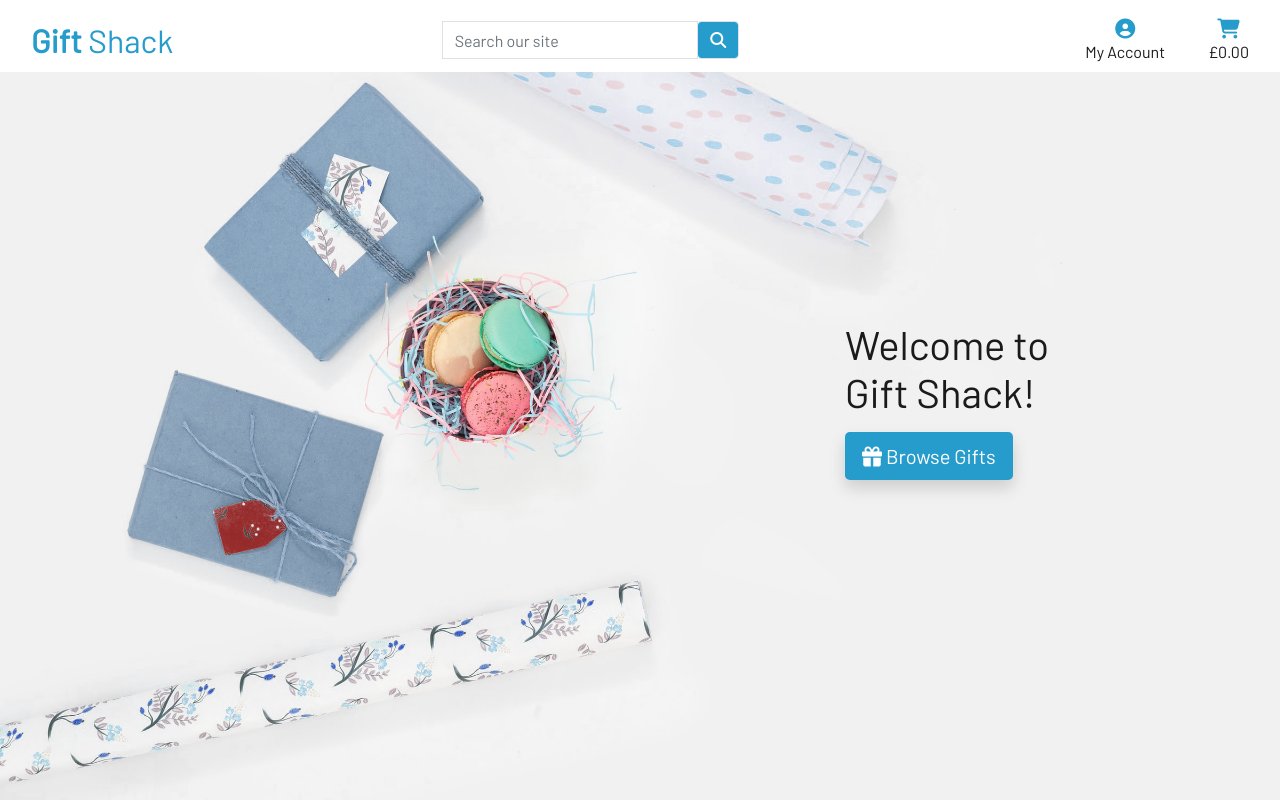
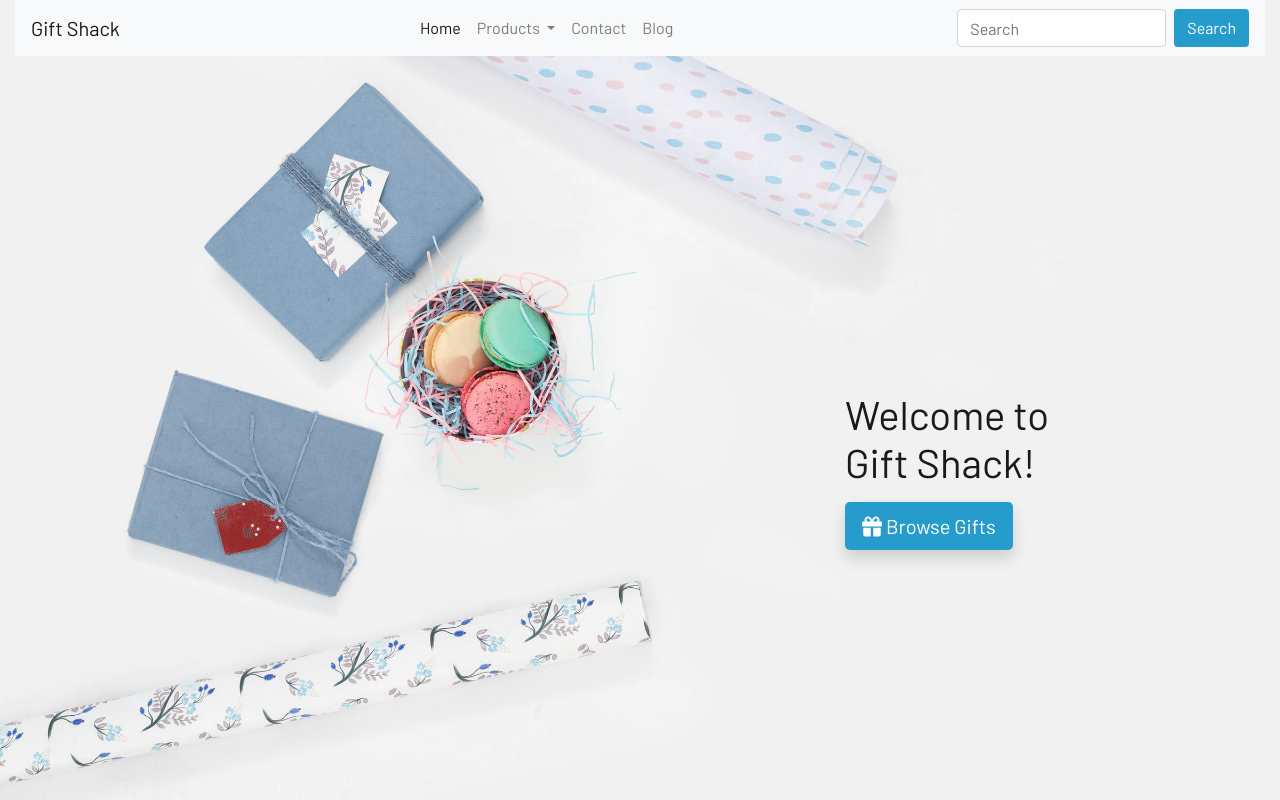
Before and after one commit to JohnW876/gift-shack, a Django app: page / in a window 1280 px wide. Run offline with Django 3.2, Linux system fonts and the light colour scheme; some libraries are stand-ins or nearby versions.

Commit message:
Add responsive navbar and search form

```diff
--- a/gift_shack/urls.py
+++ b/gift_shack/urls.py
@@ -22,4 +22,4 @@ urlpatterns = [
     path('admin/', admin.site.urls),
     path('accounts/', include('allauth.urls')),
     path('', include('home.urls')),
-]+ static(settings.MEDIA_URL, document_root=settings.MEDIA_ROOT)
+] + static(settings.MEDIA_URL, document_root=settings.MEDIA_ROOT)
--- a/home/templates/home/index.html
+++ b/home/templates/home/index.html
@@ -12,7 +12,7 @@
 {% block content %}
     <div class="container h-100">
         <div class="row h-100">
-            <div class="col-4 offset-6 offset-md-8">
+            <div class="col-4 offset-6 offset-md-8 my-auto">
                 <h1 class="welcome">
                     Welcome to <br>Gift Shack!
                 </h1>
--- a/templates/base.html
+++ b/templates/base.html
@@ -24,9 +24,9 @@
 
     {% block corejs %}
         <script src="https://kit.fontawesome.com/e9c73d7092.js" crossorigin="anonymous"></script>
-        <script src="https://code.jquery.com/jquery-3.4.1.slim.min.js" integrity="sha384-J6qa4849blE2+poT4WnyKhv5vZF5SrPo0iEjwBvKU7imGFAV0wwj1yYfoRSJoZ+n" crossorigin="anonymous"></script>
-        <script src="https://cdn.jsdelivr.net/npm/popper.js@1.16.0/dist/umd/popper.min.js" integrity="sha384-Q6E9RHvbIyZFJoft+2mJbHaEWldlvI9IOYy5n3zV9zzTtmI3UksdQRVvoxMfooAo" crossorigin="anonymous"></script>
-        <script src="https://stackpath.bootstrapcdn.com/bootstrap/4.4.1/js/bootstrap.min.js" integrity="sha384-wfSDF2E50Y2D1uUdj0O3uMBJnjuUD4Ih7YwaYd1iqfktj0Uod8GCExl3Og8ifwB6" crossorigin="anonymous"></script>
+        <script src="https://code.jquery.com/jquery-3.5.1.slim.min.js" integrity="sha384-DfXdz2htPH0lsSSs5nCTpuj/zy4C+OGpamoFVy38MVBnE+IbbVYUew+OrCXaRkfj" crossorigin="anonymous"></script>
+        <script src="https://cdn.jsdelivr.net/npm/popper.js@1.16.1/dist/umd/popper.min.js" integrity="sha384-9/reFTGAW83EW2RDu2S0VKaIzap3H66lZH81PoYlFhbGU+6BZp6G7niu735Sk7lN" crossorigin="anonymous"></script>
+        <script src="https://cdn.jsdelivr.net/npm/bootstrap@4.6.0/dist/js/bootstrap.min.js" integrity="sha384-+YQ4JLhjyBLPDQt//I+STsc9iw4uQqACwlvpslubQzn4u2UU2UFM80nGisd026JF" crossorigin="anonymous"></script>
     {% endblock %}
 
     {% block extra_js %}
@@ -36,65 +36,41 @@
   </head>
   <body>
     <header class="container-fluid fixed-top">
-        <div id="topnav" class="row bg-white pt-lg-2 d-none d-lg-flex">
-            <div class="col-12 col-lg-4 my-auto py-1 py-lg-0 text-center text-lg-left">
-                <a href="{% url 'home' %}" class="nav-link main-logo">
-                    <h2 class="logo-font text-black my-0"><strong>Gift</strong> Shack</h2>
-                </a>
-            </div>
-            <div class="col-12 col-lg-4 my-auto py-1 py-lg-0">
-                <form method="GET" action="">
-                    <div class="input-group w-75">
-                        <input class="form-control border border-black rounded-0" type="text" name="q" placeholder="Search our site">
-                        <div class="input-group-append">
-                            <button class="form-control btn btn-black border border-black rounded" type="submit">
-                                <span class="icon">
-                                    <i class="fas fa-search"></i>
-                                </span>
-                            </button>
+        <nav class="navbar navbar-expand-lg navbar-light bg-light">
+            <a class="navbar-brand" href="#">Gift Shack</a>
+                <button class="navbar-toggler" type="button" data-toggle="collapse" data-target="#navbarSupportedContent" aria-controls="navbarSupportedContent" aria-expanded="false" aria-label="Toggle navigation">
+                    <span class="navbar-toggler-icon"></span>
+                </button>
+
+            <div class="collapse navbar-collapse" id="navbarSupportedContent">
+                <ul class="navbar-nav mx-auto">
+                    <li class="nav-item active">
+                        <a class="nav-link" href="#">Home <span class="sr-only">(current)</span></a>
+                    </li>
+                    <li class="nav-item dropdown">
+                        <a class="nav-link dropdown-toggle" href="#" id="navbarDropdown" role="button" data-toggle="dropdown" aria-haspopup="true" aria-expanded="false">
+                        Products
+                        </a>
+                        <div class="dropdown-menu" aria-labelledby="navbarDropdown">
+                        <a class="dropdown-item" href="#">Action</a>
+                        <a class="dropdown-item" href="#">Another action</a>
+                        <div class="dropdown-divider"></div>
+                        <a class="dropdown-item" href="#">Something else here</a>
                         </div>
-                    </div>
+                    </li>
+                    <li class="nav-item">
+                        <a class="nav-link" href="#">Contact</a>
+                    </li>
+                    <li class="nav-item">
+                        <a class="nav-link" href="#">Blog</a>
+                    </li>
+                </ul>
+                <form class="form-inline my-2 my-lg-0">
+                    <input class="form-control mr-sm-2" type="search" placeholder="Search" aria-label="Search">
+                    <button class="btn my-2 my-sm-0" type="submit">Search</button>
                 </form>
             </div>
-            <div class="col-12 col-lg-4 my-auto py-1 py-lg-0">
-                <ul class="list-inline list-unstyled text-center text-lg-right my-0">
-                    <li class="list-inline-item dropdown">
-                        <a class="text-black nav-link" href="#" id="user-options" data-toggle="dropdown" aria-haspopup="true" aria-expanded="false">
-                            <div class="text-center">
-                                <div><i class="fas fa-user-circle fa-lg"></i></div>
-                                <p class="account-head-text my-0">My Account</p>
-                            </div>
-                        </a>
-                        <div class="dropdown-menu border-0" aria-labelledby="user-options">
-                            {% if request.user.is_authenticated %}
-                                {% if request.user.is_superuser %}
-                                    <a href="" class="dropdown-item">Product Management</a>
-                                {% endif %}
-                                <a href="" class="dropdown-item">My Profile</a>
-                                <a href="{% url 'account_logout' %}" class="dropdown-item">Logout</a>
-                            {% else %}
-                                <a href="{% url 'account_signup' %}" class="dropdown-item">Register</a>
-                                <a href="{% url 'account_login' %}" class="dropdown-item">Login</a>
-                            {% endif %}
-                        </div>
-                    </li>
-                    <li class="list-inline-item">
-                        <a class="{% if grand_total %}text-info font-weight-bold{% else %}text-black{% endif %} nav-link" href="">
-                            <div class="text-center">
-                                <div><i class="fas fa-shopping-cart fa-lg"></i></div>
-                                <p class="cart-head-text my-0">
-                                    {% if grand_total %}
-                                        ${{ grand_total|floatformat:2 }}
-                                    {% else %}
-                                        £0.00
-                                    {% endif %}
-                                </p>
-                            </div>
-                        </a>
-                    </li>
-                </ul>
-            </div>
-        </div>
+        </nav>
     </header>
 
     {% if messages %}
```
Also changed, not shown: static/css/base.css (line endings or trailing spaces).
